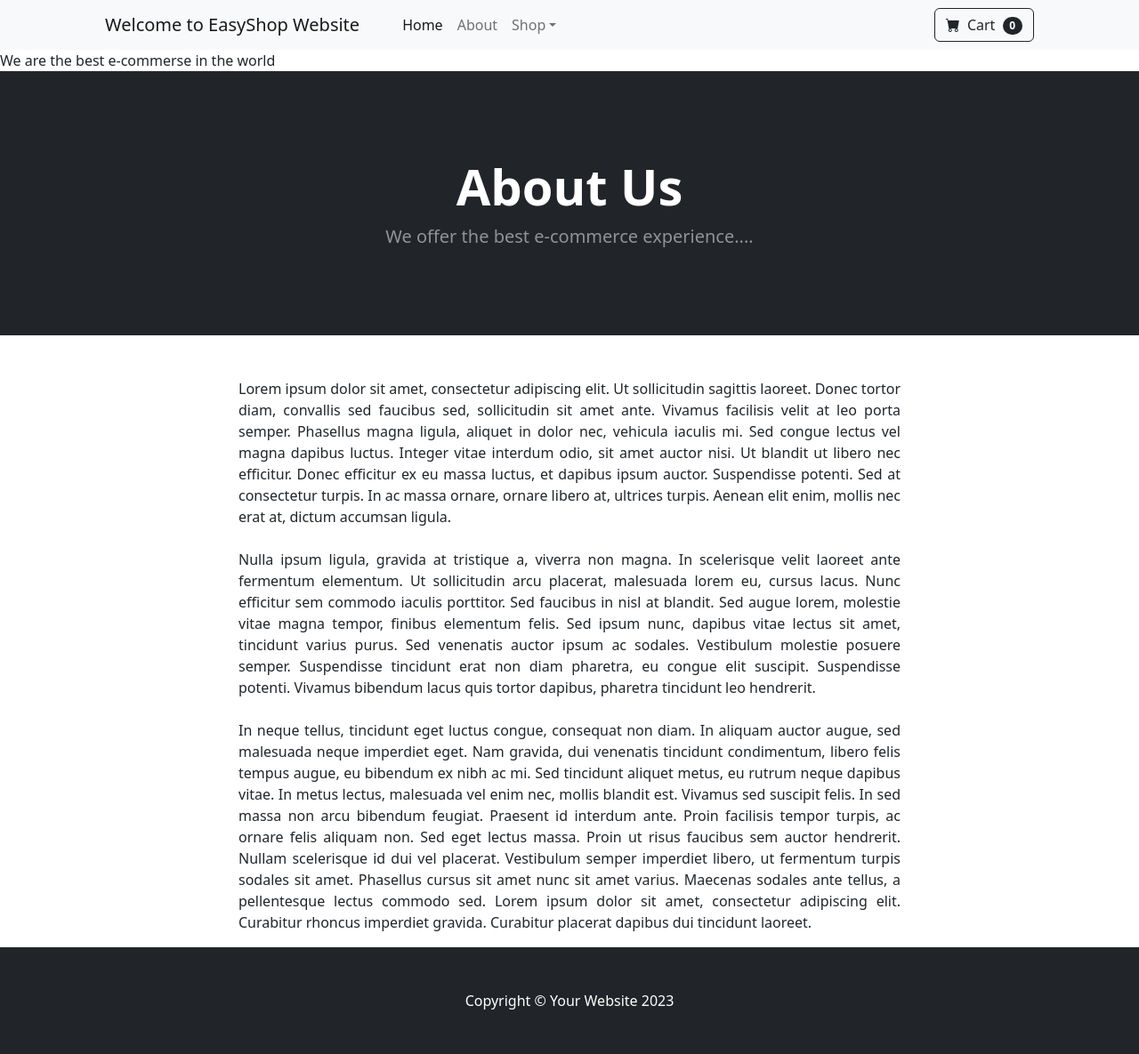
After one commit to DevUju/Ecommerce_Website, a Django app: page /about/ in a window 1280 px wide. The commit adds this page. Shown: the whole page at 89% size. Run offline with Django 5.2, Linux system fonts and the light colour scheme; some libraries are stand-ins or nearby versions.

Commit message:
feat: created multiple templates

```diff
--- /dev/null
+++ b/ecommerce/store/templates/about.html
@@ -0,0 +1,31 @@
+{% extends 'base.html' %}
+
+{% block content %}
+               <!-- About-->
+We are the best e-commerse in the world
+
+        <!-- Header-->
+        <header class="bg-dark py-5">
+            <div class="container px-4 px-lg-5 my-5">
+                <div class="text-center text-white">
+                    <h1 class="display-4 fw-bolder">About Us</h1>
+                    <p class="lead fw-normal text-white-50 mb-0">We offer the best e-commerce experience....</p>
+                </div>
+            </div>
+        </header>
+        <br><br>
+        <div class="container">
+            <div class="row">
+                <center>
+                    <div class="col-8">
+                        <p align="justify">
+                            Lorem ipsum dolor sit amet, consectetur adipiscing elit. Ut sollicitudin sagittis laoreet. Donec tortor diam, convallis sed faucibus sed, sollicitudin sit amet ante. Vivamus facilisis velit at leo porta semper. Phasellus magna ligula, aliquet in dolor nec, vehicula iaculis mi. Sed congue lectus vel magna dapibus luctus. Integer vitae interdum odio, sit amet auctor nisi. Ut blandit ut libero nec efficitur. Donec efficitur ex eu massa luctus, et dapibus ipsum auctor. Suspendisse potenti. Sed at consectetur turpis. In ac massa ornare, ornare libero at, ultrices turpis. Aenean elit enim, mollis nec erat at, dictum accumsan ligula.<br><br>
+                            Nulla ipsum ligula, gravida at tristique a, viverra non magna. In scelerisque velit laoreet ante fermentum elementum. Ut sollicitudin arcu placerat, malesuada lorem eu, cursus lacus. Nunc efficitur sem commodo iaculis porttitor. Sed faucibus in nisl at blandit. Sed augue lorem, molestie vitae magna tempor, finibus elementum felis. Sed ipsum nunc, dapibus vitae lectus sit amet, tincidunt varius purus. Sed venenatis auctor ipsum ac sodales. Vestibulum molestie posuere semper. Suspendisse tincidunt erat non diam pharetra, eu congue elit suscipit. Suspendisse potenti. Vivamus bibendum lacus quis tortor dapibus, pharetra tincidunt leo hendrerit. <br><br>
+                            In neque tellus, tincidunt eget luctus congue, consequat non diam. In aliquam auctor augue, sed malesuada neque imperdiet eget. Nam gravida, dui venenatis tincidunt condimentum, libero felis tempus augue, eu bibendum ex nibh ac mi. Sed tincidunt aliquet metus, eu rutrum neque dapibus vitae. In metus lectus, malesuada vel enim nec, mollis blandit est. Vivamus sed suscipit felis. In sed massa non arcu bibendum feugiat. Praesent id interdum ante. Proin facilisis tempor turpis, ac ornare felis aliquam non. Sed eget lectus massa. Proin ut risus faucibus sem auctor hendrerit. Nullam scelerisque id dui vel placerat. Vestibulum semper imperdiet libero, ut fermentum turpis sodales sit amet. Phasellus cursus sit amet nunc sit amet varius. Maecenas sodales ante tellus, a pellentesque lectus commodo sed. Lorem ipsum dolor sit amet, consectetur adipiscing elit. Curabitur rhoncus imperdiet gravida. Curabitur placerat dapibus dui tincidunt laoreet.
+                        </p>
+                    </div>
+                </center>
+            </div>
+        </div>
+
+{% endblock %}
--- /dev/null
+++ b/ecommerce/store/templates/base.html
@@ -0,0 +1,32 @@
+{% load static %}
+
+<!DOCTYPE html>
+<html lang="en">
+    <head>
+        <meta charset="utf-8" />
+        <meta name="viewport" content="width=device-width, initial-scale=1, shrink-to-fit=no" />
+        <meta name="description" content="" />
+        <meta name="author" content="" />
+        <title>EasyShop</title>
+        <!-- Favicon-->
+        <link rel="icon" type="image/x-icon" href="{% static 'assets/favicon.ico' %}" />
+        <!-- Bootstrap icons-->
+        <link href="https://cdn.jsdelivr.net/npm/bootstrap-icons@1.5.0/font/bootstrap-icons.css" rel="stylesheet" />
+        <!-- Core theme CSS (includes Bootstrap)-->
+        <link href="{% static 'css/styles.css' %}" rel="stylesheet" />
+    </head>
+    <body>
+        {% include 'navbar.html' %}
+
+        {% block content %}
+        {% endblock %}
+        <!-- Footer-->
+        <footer class="py-5 bg-dark">
+            <div class="container"><p class="m-0 text-center text-white">Copyright &copy; Your Website 2023</p></div>
+        </footer>
+        <!-- Bootstrap core JS-->
+        <script src="https://cdn.jsdelivr.net/npm/bootstrap@5.2.3/dist/js/bootstrap.bundle.min.js"></script>
+        <!-- Core theme JS-->
+        <script src="{% static 'js/scripts.js' %}"></script>
+    </body>
+</html>
--- /dev/null
+++ b/ecommerce/store/templates/navbar.html
@@ -0,0 +1,28 @@
+<nav class="navbar navbar-expand-lg navbar-light bg-light">
+    <div class="container px-4 px-lg-5">
+        <a class="navbar-brand" href="{% url 'home' %}">Welcome to EasyShop Website</a>
+        <button class="navbar-toggler" type="button" data-bs-toggle="collapse" data-bs-target="#navbarSupportedContent" aria-controls="navbarSupportedContent" aria-expanded="false" aria-label="Toggle navigation"><span class="navbar-toggler-icon"></span></button>
+        <div class="collapse navbar-collapse" id="navbarSupportedContent">
+            <ul class="navbar-nav me-auto mb-2 mb-lg-0 ms-lg-4">
+                <li class="nav-item"><a class="nav-link active" aria-current="page" href="{% url 'home' %}">Home</a></li>
+                <li class="nav-item"><a class="nav-link" href="{% url 'about' %}">About</a></li>
+                <li class="nav-item dropdown">
+                    <a class="nav-link dropdown-toggle" id="navbarDropdown" href="#" role="button" data-bs-toggle="dropdown" aria-expanded="false">Shop</a>
+                    <ul class="dropdown-menu" aria-labelledby="navbarDropdown">
+                        <li><a class="dropdown-item" href="#!">All Products</a></li>
+                        <li><hr class="dropdown-divider" /></li>
+                        <li><a class="dropdown-item" href="#!">Popular Items</a></li>
+                        <li><a class="dropdown-item" href="#!">New Arrivals</a></li>
+                    </ul>
+                </li>
+            </ul>
+            <form class="d-flex">
+                <button class="btn btn-outline-dark" type="submit">
+                    <i class="bi-cart-fill me-1"></i>
+                    Cart
+                    <span class="badge bg-dark text-white ms-1 rounded-pill">0</span>
+                </button>
+            </form>
+        </div>
+    </div>
+</nav>
--- a/ecommerce/store/urls.py
+++ b/ecommerce/store/urls.py
@@ -2,5 +2,6 @@ from django.urls import path
 from . import views
 
 urlpatterns =[
-    path('', views.home, name='home')
+    path('home/', views.home, name='home'),
+    path('about/', views.about, name='about')
 ]
--- a/ecommerce/store/views.py
+++ b/ecommerce/store/views.py
@@ -4,3 +4,6 @@ from .models import Product
 def home(request):
     products = Product.objects.all()
     return render(request, 'home.html', {'products':products})
+
+def about(request):
+    return render(request, 'about.html', {})
```
Also changed, not shown: ecommerce/store/templates/home.html (+5 -58 lines).
